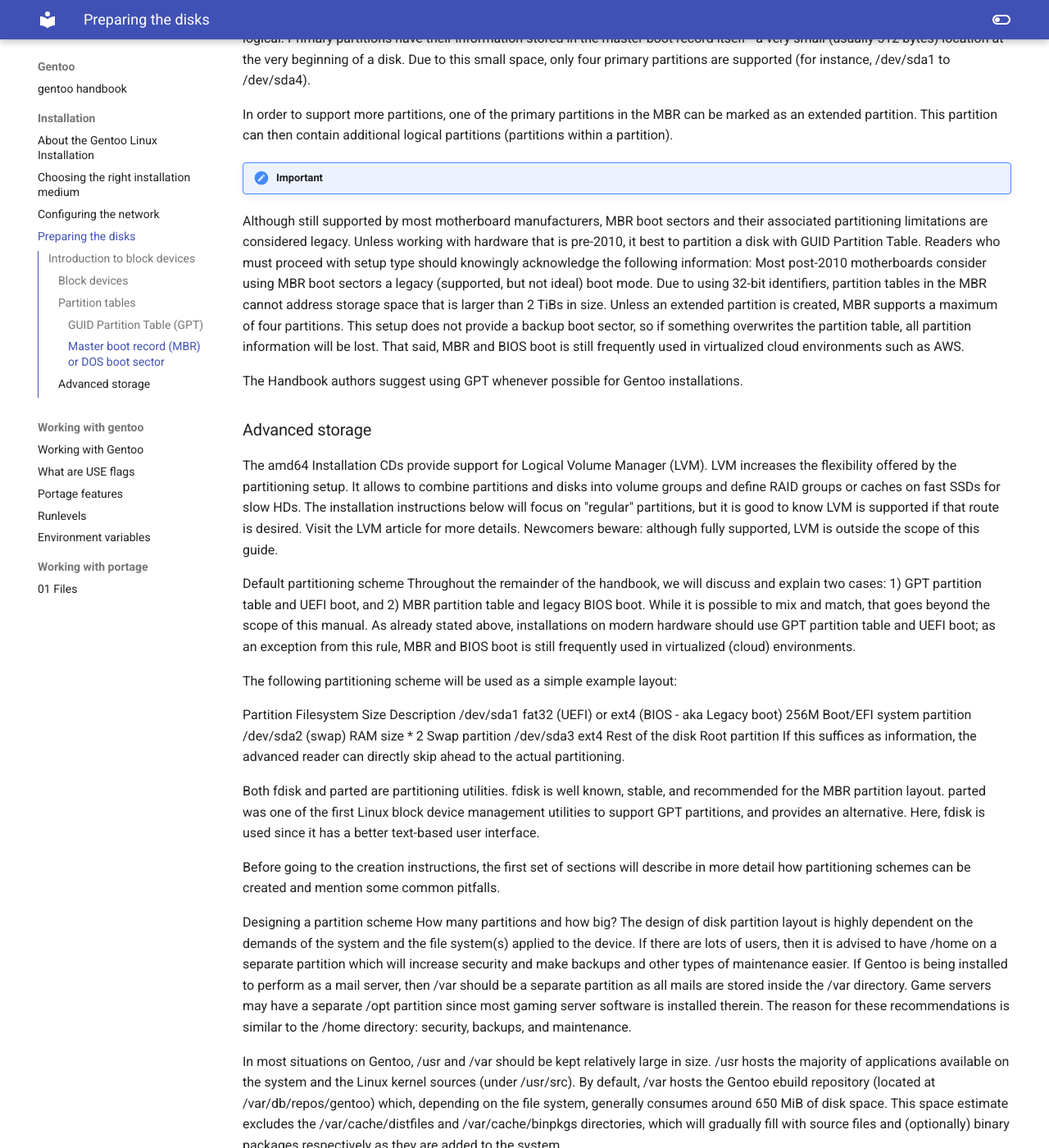
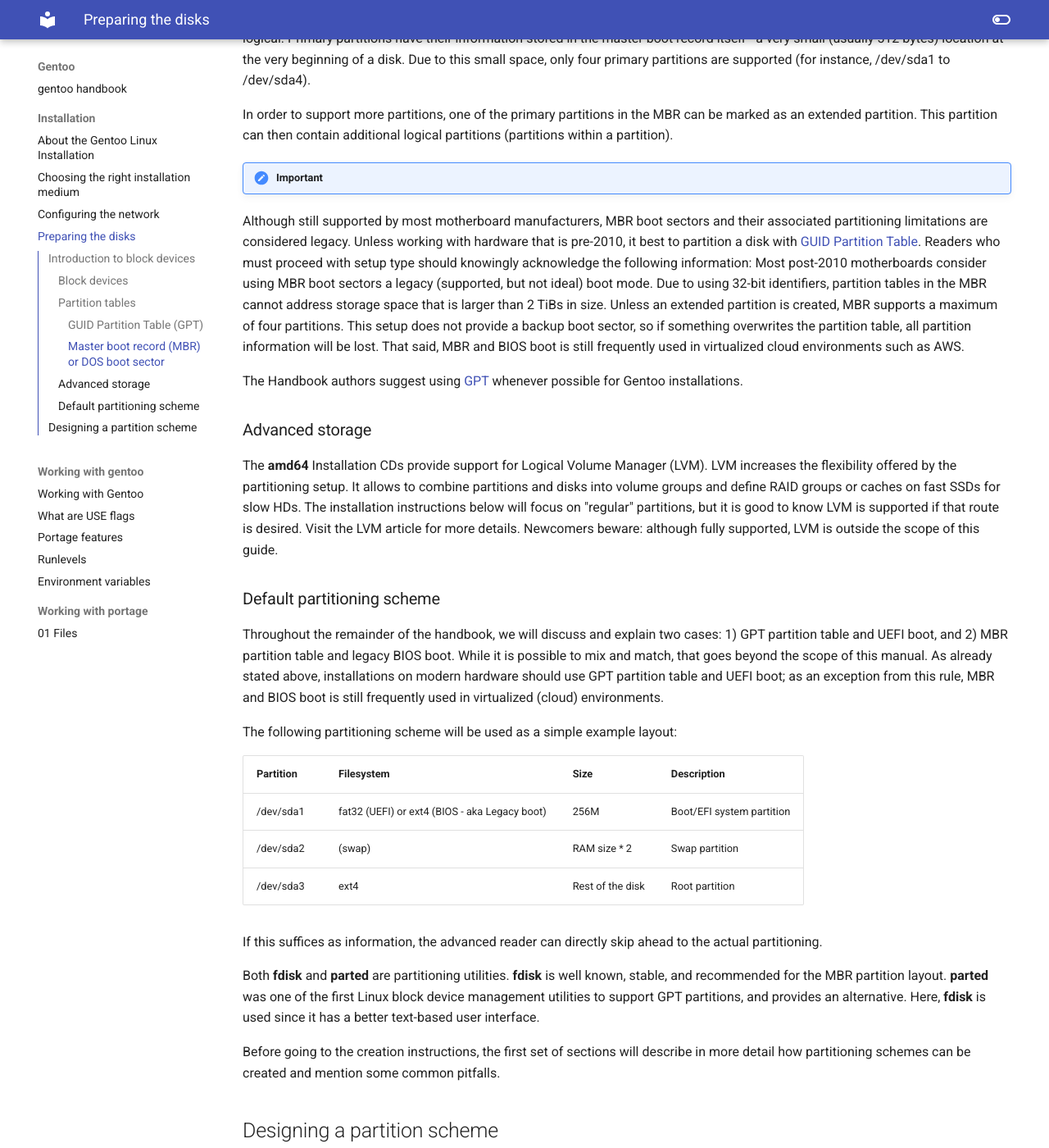
Before and after one commit to floviken/mkdocs, an MkDocs documentation site: the page built from docs/gentoo/installation/04-Preparing the disks.md, in a window 1280 px wide and 1400 px high, scrolled down 1737 px. Shown: the whole window at 82% size. Built offline with MkDocs 1.6.1 and Material for MkDocs 9.7.7, drawn with Linux system fonts in a browser that asks for light colours; some of the changed lines change nothing that is shown; some of the changed text lies outside the part shown.

Commit message:
Update 04-Preparing the disks.md

```diff
--- a/docs/gentoo/installation/04-Preparing the disks.md
+++ b/docs/gentoo/installation/04-Preparing the disks.md
@@ -44,36 +44,40 @@
 
 !!! Important
 
-Although still supported by most motherboard manufacturers, MBR boot sectors and their associated partitioning limitations are considered legacy. Unless working with hardware that is pre-2010, it best to partition a disk with GUID Partition Table. Readers who must proceed with setup type should knowingly acknowledge the following information:
+Although still supported by most motherboard manufacturers, MBR boot sectors and their associated partitioning limitations are considered legacy. Unless working with hardware that is pre-2010, it best to partition a disk with [GUID Partition Table](https://en.wikipedia.org/wiki/GUID_Partition_Table). Readers who must proceed with setup type should knowingly acknowledge the following information:
 Most post-2010 motherboards consider using MBR boot sectors a legacy (supported, but not ideal) boot mode.
 Due to using 32-bit identifiers, partition tables in the MBR cannot address storage space that is larger than 2 TiBs in size.
 Unless an extended partition is created, MBR supports a maximum of four partitions.
 This setup does not provide a backup boot sector, so if something overwrites the partition table, all partition information will be lost.
 That said, MBR and BIOS boot is still frequently used in virtualized cloud environments such as AWS.
 
-The Handbook authors suggest using GPT whenever possible for Gentoo installations.
+The Handbook authors suggest using [GPT](https://wiki.gentoo.org/wiki/Handbook:AMD64/Installation/Disks#GPT) whenever possible for Gentoo installations.
 
 ### Advanced storage
 
-The amd64 Installation CDs provide support for Logical Volume Manager (LVM). LVM increases the flexibility offered by the partitioning setup. It allows to combine partitions and disks into volume groups and define RAID groups or caches on fast SSDs for slow HDs. The installation instructions below will focus on "regular" partitions, but it is good to know LVM is supported if that route is desired. Visit the LVM article for more details. Newcomers beware: although fully supported, LVM is outside the scope of this guide.
+The **amd64** Installation CDs provide support for Logical Volume Manager (LVM). LVM increases the flexibility offered by the partitioning setup. It allows to combine partitions and disks into volume groups and define RAID groups or caches on fast SSDs for slow HDs. The installation instructions below will focus on "regular" partitions, but it is good to know LVM is supported if that route is desired. Visit the LVM article for more details. Newcomers beware: although fully supported, LVM is outside the scope of this guide.
 
-Default partitioning scheme
+### Default partitioning scheme
+
 Throughout the remainder of the handbook, we will discuss and explain two cases: 1) GPT partition table and UEFI boot, and 2) MBR partition table and legacy BIOS boot. While it is possible to mix and match, that goes beyond the scope of this manual. As already stated above, installations on modern hardware should use GPT partition table and UEFI boot; as an exception from this rule, MBR and BIOS boot is still frequently used in virtualized (cloud) environments.
 
 The following partitioning scheme will be used as a simple example layout:
 
-Partition	Filesystem	Size	Description
-/dev/sda1	fat32 (UEFI) or ext4 (BIOS - aka Legacy boot)	256M	Boot/EFI system partition
-/dev/sda2	(swap)	RAM size * 2	Swap partition
-/dev/sda3	ext4	Rest of the disk	Root partition
+|Partition	|Filesystem	|Size	|Description|
+|--|--|--|--|
+|/dev/sda1	|fat32 (UEFI) or ext4 (BIOS - aka Legacy boot)	|256M|	Boot/EFI system partition|
+|/dev/sda2	|(swap)	|RAM size * 2	|Swap partition|
+|/dev/sda3	|ext4	|Rest of the disk|	Root partition|
+
 If this suffices as information, the advanced reader can directly skip ahead to the actual partitioning.
 
-Both fdisk and parted are partitioning utilities. fdisk is well known, stable, and recommended for the MBR partition layout. parted was one of the first Linux block device management utilities to support GPT partitions, and provides an alternative. Here, fdisk is used since it has a better text-based user interface.
+Both **fdisk** and **parted** are partitioning utilities. **fdisk** is well known, stable, and recommended for the MBR partition layout. **parted** was one of the first Linux block device management utilities to support GPT partitions, and provides an alternative. Here, **fdisk** is used since it has a better text-based user interface.
 
 Before going to the creation instructions, the first set of sections will describe in more detail how partitioning schemes can be created and mention some common pitfalls.
 
 
-Designing a partition scheme
+## Designing a partition scheme
+
 How many partitions and how big?
 The design of disk partition layout is highly dependent on the demands of the system and the file system(s) applied to the device. If there are lots of users, then it is advised to have /home on a separate partition which will increase security and make backups and other types of maintenance easier. If Gentoo is being installed to perform as a mail server, then /var should be a separate partition as all mails are stored inside the /var directory. Game servers may have a separate /opt partition since most gaming server software is installed therein. The reason for these recommendations is similar to the /home directory: security, backups, and maintenance.
 
```
